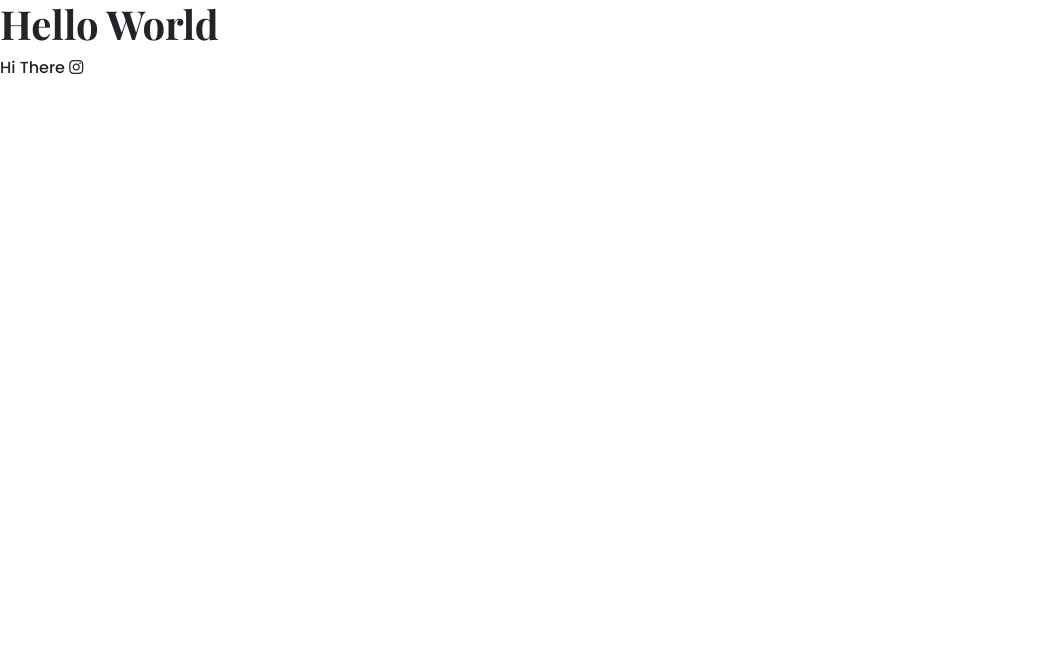
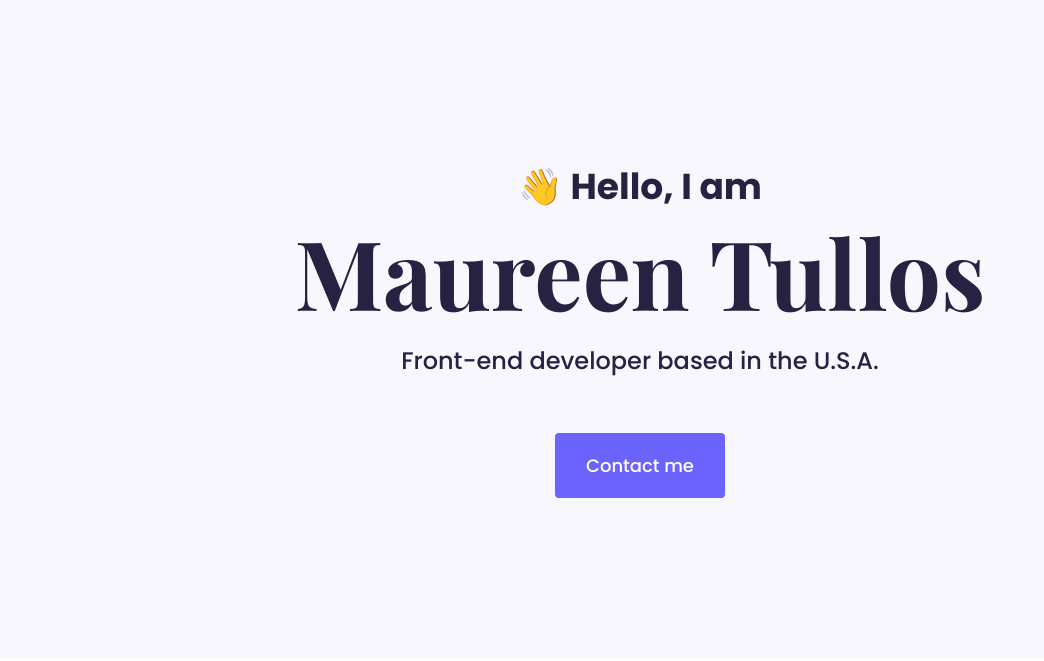
Before and after one commit to maureentullos/portfolio-project, a plain HTML site: page index.html in a window 1280 px wide. Shown: the whole page, without its empty margins (0-1044 px from the left). Drawn offline with nearby package versions, Linux system fonts and the light colour scheme; a web font is replaced by a local one.

Commit message:
Add html and css for the homepage

```diff
--- a/index.html
+++ b/index.html
@@ -8,16 +8,21 @@
     <link rel="preconnect" href="https://fonts.googleapis.com">
 <link rel="preconnect" href="https://fonts.gstatic.com" crossorigin>
 <link href="https://fonts.googleapis.com/css2?family=PT+Mono&family=Playfair+Display:wght@700&family=Poppins:wght@500;700&display=swap" rel="stylesheet">
+<script src="https://cdn.jsdelivr.net/npm/bootstrap@5.3.2/dist/js/bootstrap.bundle.min.js" integrity="sha384-C6RzsynM9kWDrMNeT87bh95OGNyZPhcTNXj1NW7RuBCsyN/o0jlpcV8Qyq46cDfL" crossorigin="anonymous"></script>
 <script src="https://kit.fontawesome.com/8fa5d909d7.js" crossorigin="anonymous"></script>
     <title>Document</title>
 </head>
+
 <body>
+<div class="hero">
+ <p>👋 Hello, I am </p>
+ <h1>Maureen Tullos</h1>
+ <h2 class="mb-5">Front-end developer based in the U.S.A.</h2>
 
-    <h1>Hello World</h1>
-    <p>Hi There
-        <i class="fa-brands fa-instagram"></i>
-    </p>
+    <div>
+    <a href="#" class="btn btn-branding">Contact me</a>
+    </div>
+</div>
 
-     <script src="https://cdn.jsdelivr.net/npm/bootstrap@5.3.2/dist/js/bootstrap.bundle.min.js" integrity="sha384-C6RzsynM9kWDrMNeT87bh95OGNyZPhcTNXj1NW7RuBCsyN/o0jlpcV8Qyq46cDfL" crossorigin="anonymous"></script>
 </body>
 </html>
--- a/styles/portfolio.css
+++ b/styles/portfolio.css
@@ -1,13 +1,58 @@
-body {
+:root {
+    --branding-color: #6c63ff;
+    --heading-font-family:"Playfair Display", serif;
+    --default-font-family: "Poppins", serif;
 
 }
 
-h1 {
-    font-family: "Playfair Display", serif;
-    font-weight: bold;
+body {
+    font-family: var(--default-font-family);
 }
 
+h1,
+h2,
+h3,
+h4,
+h5,
+h6 {
+    font-family: var(--heading-font-family);
+    font-weight: bold;
+    font-size: 96px;
+    color: #272142;
+}
+
+
 p {
-font-family: "Poppins", sans serif;
+
 font-weight: normal
 }
+
+.hero {
+    background: #f9f7fe;
+    text-align: center;
+    padding: 160px 20px;
+}
+
+.hero p {
+
+    font-size: 36px;
+    font-weight: bold;
+    margin: 0;
+    color: #272142;
+}
+
+.hero h2 {
+    font-family: var(--default-font-family);
+    font-size: 24px;
+    font-weight: normal;
+    line-height: 2;
+}
+
+.btn-branding {
+    background: var(--branding-color);
+    border-radius: 4px;
+    color: white;
+    font-size: 18px;
+    line-height: 27px;
+    padding: 18px 30px;
+}
```
